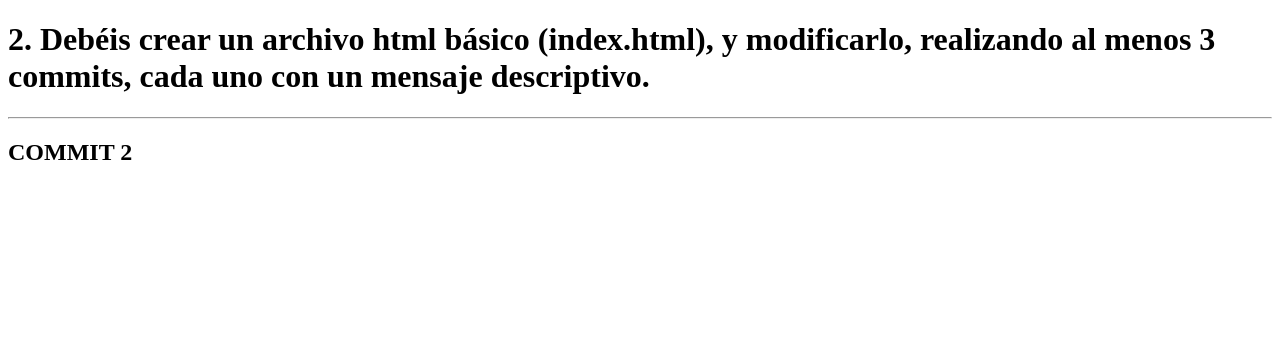
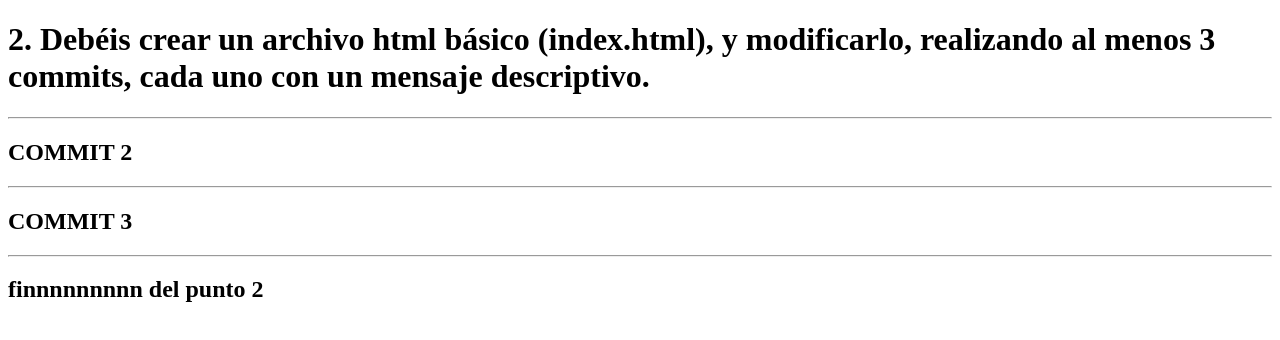
Before and after one commit to iamelimc/EJERCICIOS_TALLER, a plain HTML site: page index.html in a window 1280 px wide. Drawn offline with Linux system fonts and the light colour scheme.

Commit message:
Mi Tercer  commit - FIN

```diff
--- a/index.html
+++ b/index.html
@@ -9,6 +9,10 @@
     <H1>2. Debéis crear un archivo html básico (index.html), y modificarlo, realizando al menos 3 commits, cada uno con un mensaje descriptivo.</H1>
     <HR>
     <h2>COMMIT 2</h2>
+    <hr>
+    <h2>COMMIT 3</h2>
+    <HR>
+    <H2>finnnnnnnnn del punto 2</H2>
 
 
 
```
